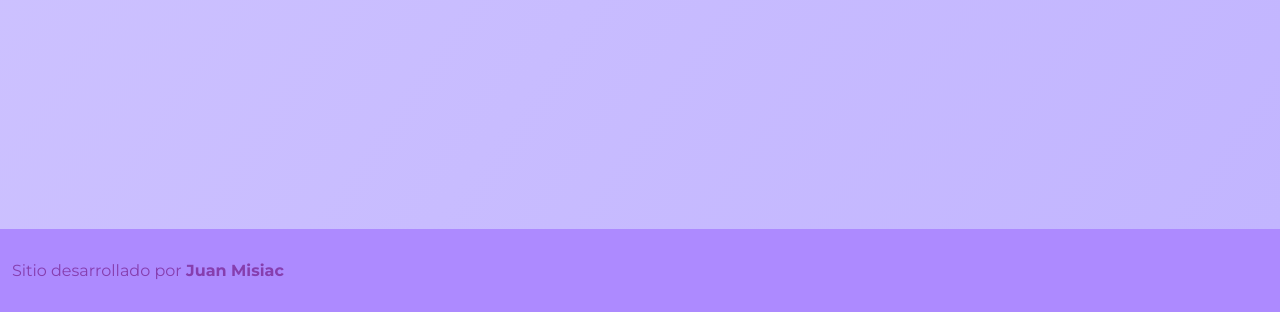
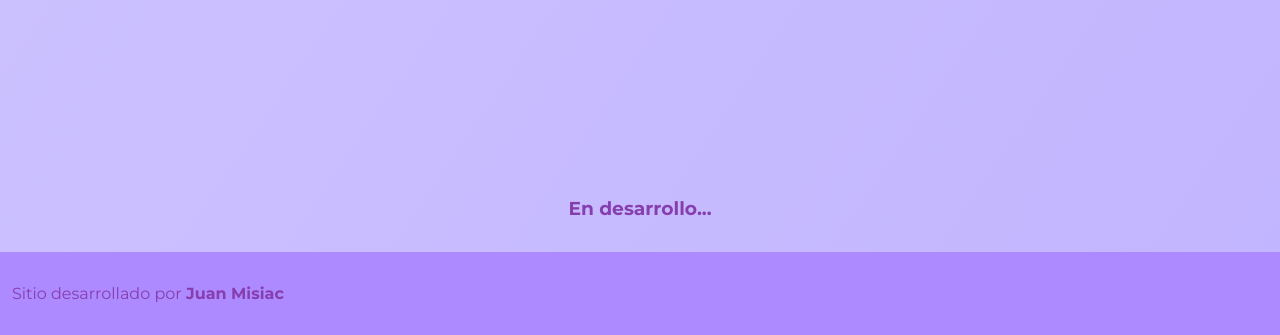
Before and after one commit to juanmisiac/e-commerce-sona2, a plain HTML site: page index.html in a window 1280 px wide. Shown: the part 1706-2041 px from the top of the page. Before the commit the page ends 2018 px from the top, so only its background shows below. Drawn offline with Linux system fonts and the light colour scheme.

Commit message:
Aviso de desarrollo en progreso

```diff
--- a/index.html
+++ b/index.html
@@ -61,6 +61,11 @@
                     </div>
                 </div>
             </section>
+
+            <section>
+                <h3 style="text-align: center;">En desarrollo...</h3>
+            </section>
+
         </main>
 
         <footer>
```
